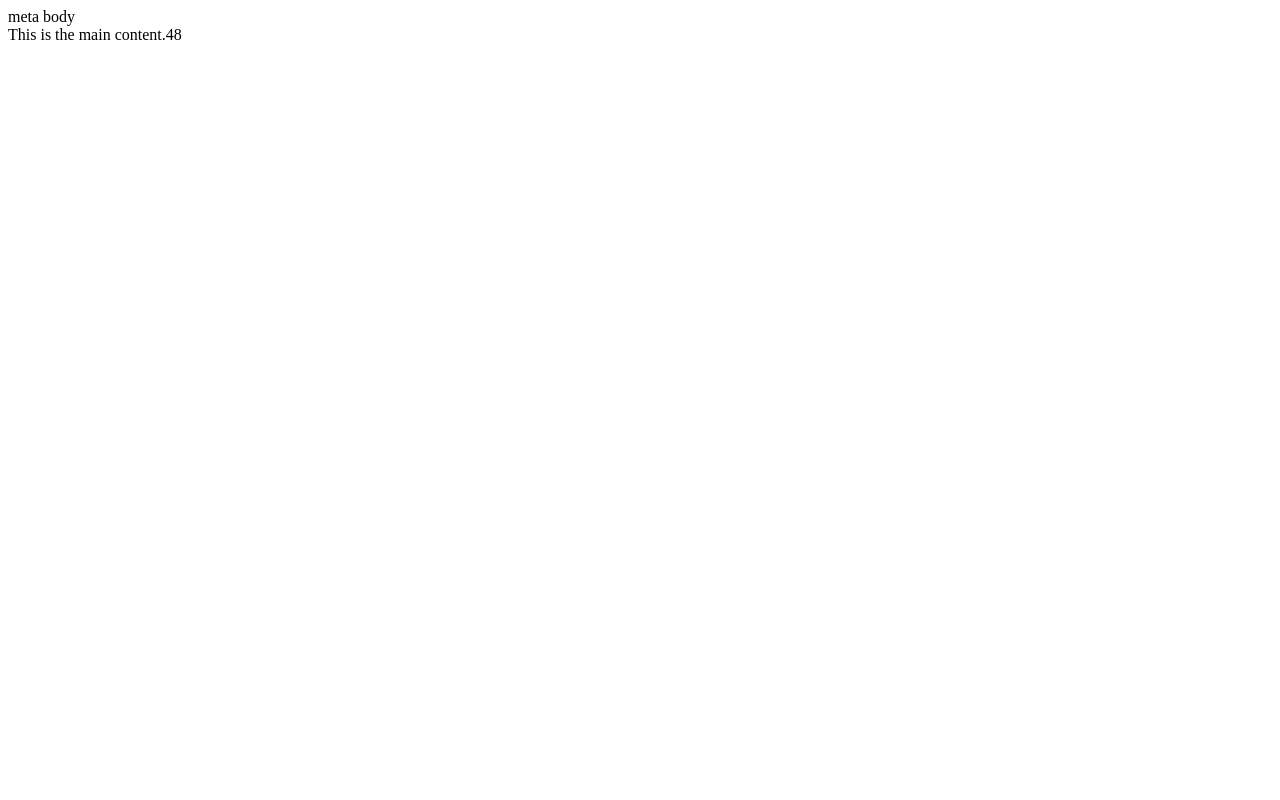
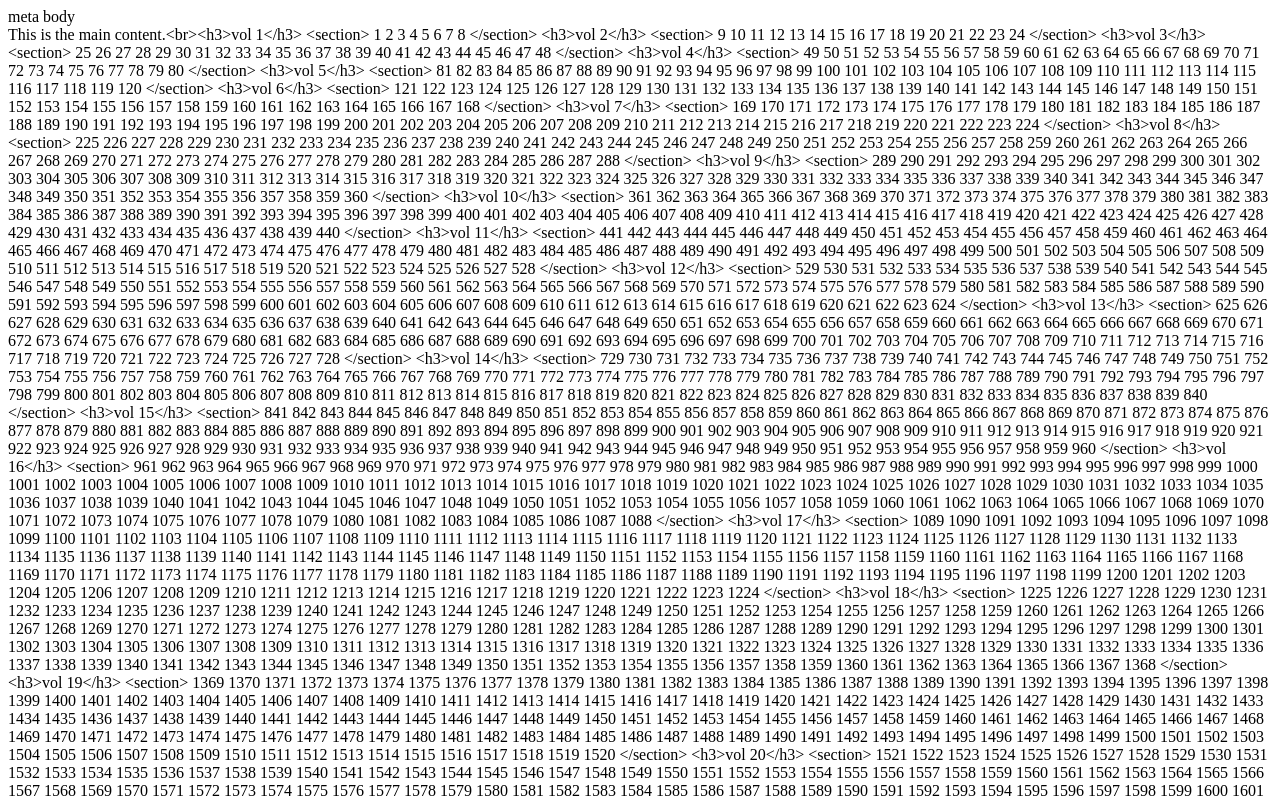
Before and after one commit to Arza-3d/manga, a plain HTML site: page index.html in a window 1280 px wide. Shown: the top 800 px of the page. Drawn offline with Linux system fonts and the light colour scheme.

Commit message:
update index.html

```diff
--- a/index.html
+++ b/index.html
@@ -22,7 +22,7 @@
 
 
 
-mainElement.textContent = "This is the main content."+ narutoVolLastChapters[5];
+mainElement.textContent = "This is the main content.<br>"+ generateHTML(narutoVolLastChapters);
 
 
     </script>
```
